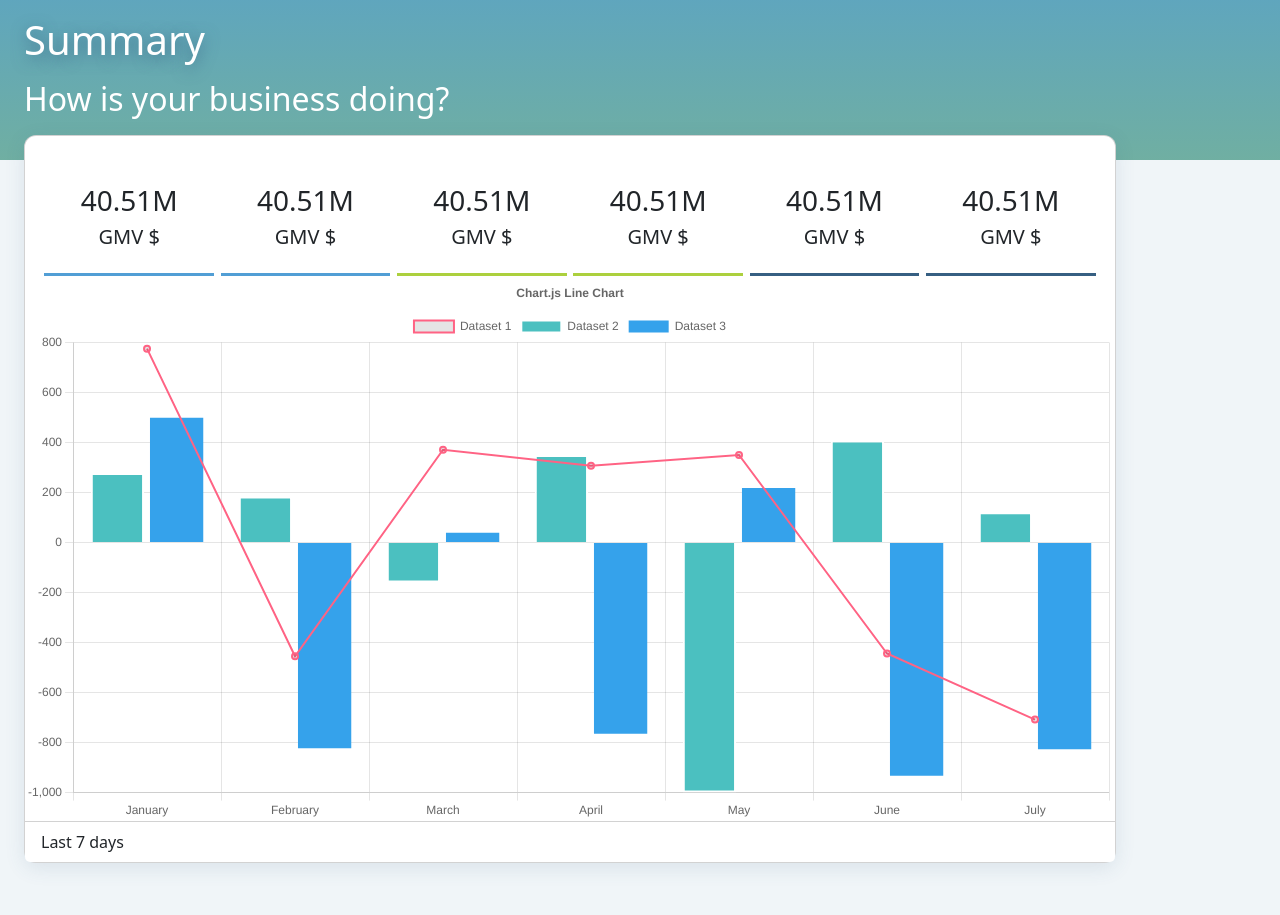
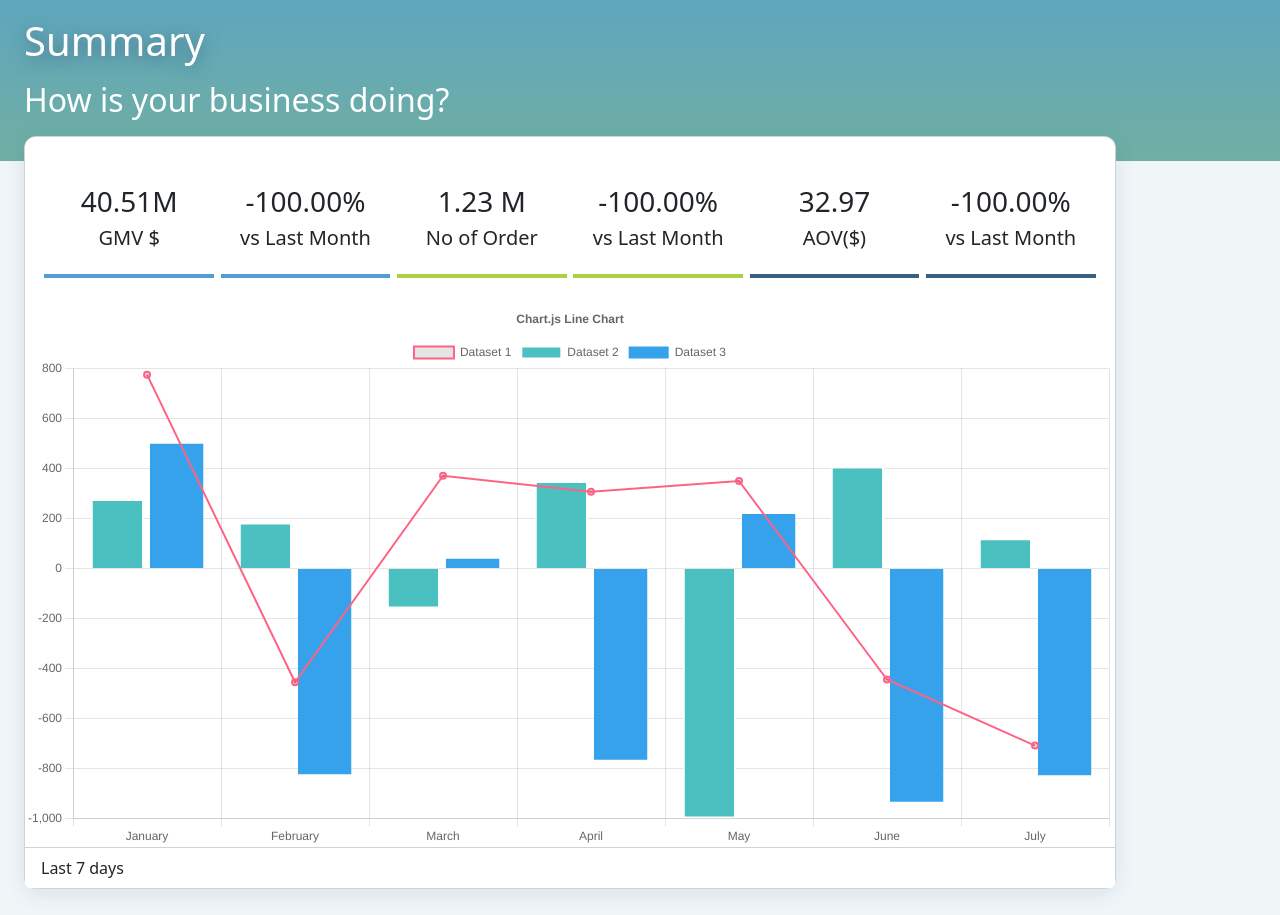
Before and after one commit to birdpakornpong/acommerce, a React (Create React App) app: page / in a window 1280 px wide. Shown: the part 140-1055 px from the top of the page. Built offline with nearby package versions, Linux system fonts and the light colour scheme.

Commit message:
edit text head section

```diff
--- a/src/components/LayoutComponents/Navbar.css
+++ b/src/components/LayoutComponents/Navbar.css
@@ -16,3 +16,7 @@ p {
     width: 2rem;
     color: white;
 }
+
+.border-bottom {
+    border: 1px solid rgba(255, 255, 255, 0.2) !important;
+}
--- a/src/components/SummaryPageComponents/SectionBusinessDo.css
+++ b/src/components/SummaryPageComponents/SectionBusinessDo.css
@@ -9,27 +9,27 @@
 }
 
 .border-custom div:first-child section {
-    border-bottom: 3px solid #519ED5;
+    border-bottom: 4px solid #519ED5;
 }
 
 .border-custom div:nth-child(2) section{
-    border-bottom: 3px solid #519ED5;
+    border-bottom: 4px solid #519ED5;
 }
 
 .border-custom div:nth-child(3) section{
-    border-bottom: 3px solid #ACD03E;
+    border-bottom: 4px solid #ACD03E;
 }
 
 .border-custom div:nth-child(4) section{
-    border-bottom: 3px solid #ACD03E;
+    border-bottom: 4px solid #ACD03E;
 }
 
 .border-custom div:nth-child(5) section{
-    border-bottom: 3px solid #365F82;
+    border-bottom: 4px solid #365F82;
 }
 
 .border-custom div:last-child section{
-    border-bottom: 3px solid #365F82;
+    border-bottom: 4px solid #365F82;
 }
 
 .layout-header-card {
--- a/src/components/SummaryPageComponents/SectionBusinessDo.js
+++ b/src/components/SummaryPageComponents/SectionBusinessDo.js
@@ -6,11 +6,11 @@ import "./SectionBusinessDo.css";
 export default function SectionBusinessDo() {
   const mockData = [
     { id: 1, title: "40.51M", subTitle: "GMV $" },
-    { id: 2, title: "40.51M", subTitle: "GMV $" },
-    { id: 3, title: "40.51M", subTitle: "GMV $" },
-    { id: 4, title: "40.51M", subTitle: "GMV $" },
-    { id: 5, title: "40.51M", subTitle: "GMV $" },
-    { id: 6, title: "40.51M", subTitle: "GMV $" },
+    { id: 2, title: "-100.00%", subTitle: "vs Last Month" },
+    { id: 3, title: "1.23 M", subTitle: "No of Order" },
+    { id: 4, title: "-100.00%", subTitle: "vs Last Month" },
+    { id: 5, title: "32.97", subTitle: "AOV($)" },
+    { id: 6, title: "-100.00%", subTitle: "vs Last Month" },
   ];
   return (
     <div style={{ textAlign: "start" }}>
@@ -22,7 +22,7 @@ export default function SectionBusinessDo() {
       </h2>
       <CardComponent>
         <div
-          className="row layout-header-card border-custom"
+          className="row layout-header-card border-custom mb-4"
           style={{ textAlign: "center" }}
         >
           {mockData.map((data, index) => {
--- a/src/components/SummaryPageComponents/SectionPerformance.js
+++ b/src/components/SummaryPageComponents/SectionPerformance.js
@@ -1,10 +1,11 @@
 import React from "react";
 import CardComponent from "../CardComponent";
 import LineChart from "../ChartComponents/LineChart";
+
 export default function SectionPerformance() {
   return (
     <div style={{ textAlign: "start" }}>
-      <h2>How is your shipping performance?</h2>
+      <h2 className="text-head-section">How is your shipping performance?</h2>
       <CardComponent>
         <LineChart />
       </CardComponent>
--- /dev/null
+++ b/src/components/SummaryPageComponents/SectionProductSell.css
@@ -0,0 +1,4 @@
+.text-head-section {
+    color: #366083;
+    margin-bottom: 2rem;
+}
--- a/src/components/SummaryPageComponents/SectionProductSell.js
+++ b/src/components/SummaryPageComponents/SectionProductSell.js
@@ -1,11 +1,12 @@
 import React from "react";
 import CardComponent from "../CardComponent";
 import TabComponent from "./TabComponent";
+import "./SectionProductSell.css";
 
 export default function SectionProductSell() {
   return (
     <div style={{ textAlign: "start" }}>
-      <h2>How are your products selling?</h2>
+      <h2 className="text-head-section">How are your products selling?</h2>
       <CardComponent maxWidth="50rem">
         <TabComponent />
       </CardComponent>
```
